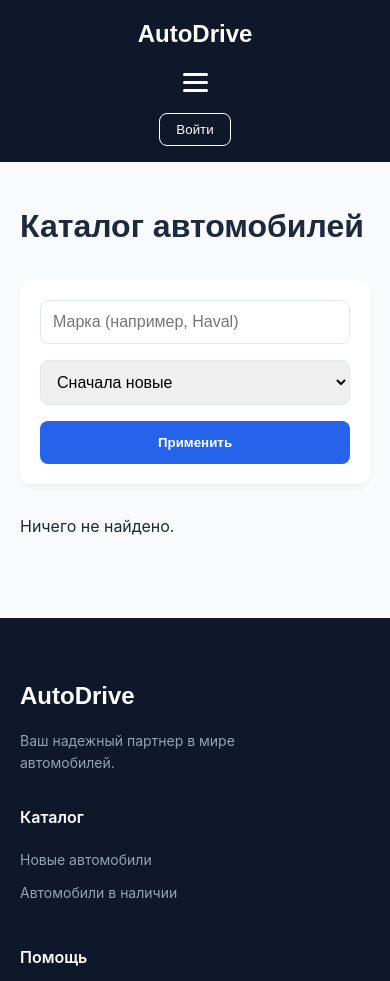
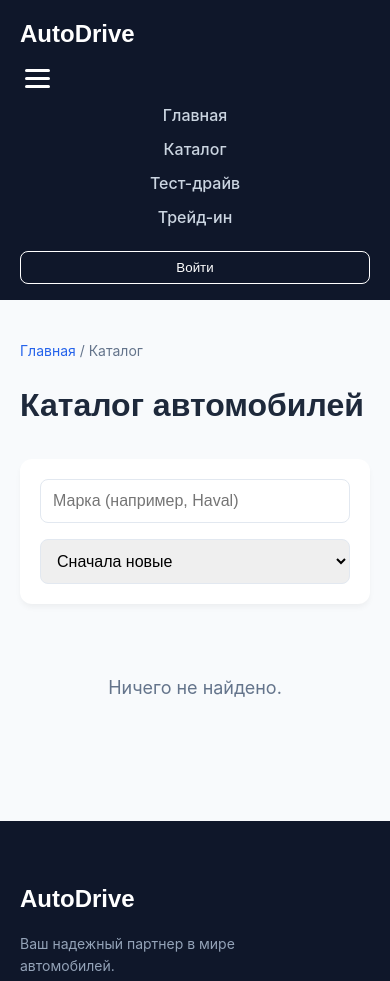
Before and after one commit to dasvmilll/autosalon, a Django app: page /catalog/ in a window 390 px wide. Shown: the top 981 px of the page. Run offline with Django 5.2, Linux system fonts and the light colour scheme; data that the repository does not hold is empty.

Commit message:
Занятие 9: реализован живой фильтр каталога и обновлены стили

```diff
--- a/static/css/style.css
+++ b/static/css/style.css
@@ -1,4 +1,3 @@
-/* 1. БАЗА И ПЕРЕМЕННЫЕ */
 :root {
     --primary: #0F172A;
     --accent: #2563EB;
@@ -8,7 +7,7 @@
     --white: #FFFFFF;
     --border: #E2E8F0;
     --danger: #EF4444;
-    --shadow: 0 4px 6px -1px rgba(0,0,0,0.05);
+    --shadow: 0 4px 6px -1px rgba(0, 0, 0, 0.05);
 }
 
 * { box-sizing: border-box; margin: 0; padding: 0; }
@@ -25,71 +24,122 @@ body {
 
 .container { max-width: 1200px; margin: 0 auto; padding: 0 20px; width: 100%; }
 
-/* 2. ШАПКА */
-.site-header { background: var(--primary); color: var(--white); padding: 16px 0; }
-.header-inner { display: flex; justify-content: space-between; align-items: center; }
+/* ШАПКА */
+.site-header { background: var(--primary); color: var(--white); padding: 16px 0; position: sticky; top: 0; z-index: 100; }
+.header-inner { display: flex; justify-content: space-between; align-items: center; gap: 20px; flex-wrap: wrap; }
 .logo { color: var(--white); text-decoration: none; font-weight: 800; font-size: 24px; font-family: 'Montserrat', sans-serif; }
 .nav-links { display: flex; gap: 24px; list-style: none; }
 .nav-links a { color: #CBD5E1; text-decoration: none; font-weight: 500; }
 .nav-links a:hover { color: var(--white); }
-.btn-login { background: transparent; border: 1px solid var(--white); color: var(--white); padding: 8px 16px; border-radius: 8px; cursor: pointer; }
+.btn-login { background: transparent; border: 1px solid var(--white); color: var(--white); padding: 8px 16px; border-radius: 8px; cursor: pointer; text-decoration: none; display: inline-block; }
 
-/* 3. ОСНОВНОЙ КОНТЕНТ*/
+/* Бургер */
+.burger-menu { display: none; background: none; border: none; cursor: pointer; flex-direction: column; gap: 5px; padding: 5px; }
+.burger-menu span { width: 25px; height: 3px; background: var(--white); border-radius: 2px; transition: 0.3s; }
+.burger-menu.active span:nth-child(1) { transform: rotate(45deg) translate(5px, 5px); }
+.burger-menu.active span:nth-child(2) { opacity: 0; }
+.burger-menu.active span:nth-child(3) { transform: rotate(-45deg) translate(5px, -5px); }
+
+/* Поиск */
+.header-search { position: relative; flex: 1; max-width: 250px; }
+.header-search input { width: 100%; padding: 8px 12px; border-radius: 6px; border: 1px solid var(--border); font-size: 14px; }
+#searchLoader { display: none; position: absolute; top: 100%; left: 0; font-size: 12px; color: #64748B; background: var(--white); padding: 4px 8px; border-radius: 4px; z-index: 1001; }
+#searchResults { display: none; position: absolute; top: 100%; left: 0; right: 0; background: #fff; border: 1px solid var(--border); border-radius: 8px; box-shadow: 0 4px 12px rgba(0, 0, 0, 0.1); z-index: 1000; max-height: 300px; overflow-y: auto; }
+.search-item { padding: 10px 12px; border-bottom: 1px solid var(--border); cursor: pointer; font-size: 14px; transition: background 0.2s; }
+.search-item:hover { background: #F1F5F9; }
+.search-item:last-child { border-bottom: none; }
+
+/* Хлебные крошки */
+.breadcrumbs { font-size: 14px; color: #64748B; margin-bottom: 20px; }
+.breadcrumbs a { color: var(--accent); text-decoration: none; }
+
+/* Основной контент */
 .site-main { flex: 1; padding: 40px 0 80px 0; }
 h1 { font-family: 'Montserrat', sans-serif; margin-bottom: 30px; }
 
-/* 4. ГЛАВНАЯ */
+/* Главная */
 .hero-title { text-align: center; font-size: 36px; margin-bottom: 30px; }
 .search-section { margin-bottom: 60px; }
 .search-box { display: flex; gap: 16px; max-width: 800px; margin: 0 auto; }
 .search-box input { flex: 1; padding: 14px; border: 1px solid var(--border); border-radius: 8px; font-size: 16px; }
-.btn-primary { background: var(--accent); color: var(--white); border: none; padding: 14px 24px; border-radius: 8px; font-weight: 600; cursor: pointer; text-decoration: none; display: inline-block; }
+.btn-primary { background: var(--accent); color: var(--white); border: none; padding: 14px 24px; border-radius: 8px; font-weight: 600; cursor: pointer; text-decoration: none; display: inline-block; text-align: center; }
 .btn-primary:hover { background: var(--accent-hover); }
+.btn-primary:disabled { background: #94A3B8; cursor: not-allowed; }
+.btn-full { width: 100%; }
+.btn-inline { display: inline-block; margin-bottom: 20px; }
 
-/* 5. СЕТКА КАРТОЧЕК (FLEXBOX) */
+/* Карточки */
 .cards-grid { display: flex; flex-wrap: wrap; gap: 24px; margin-top: 20px; }
-.card { flex: 1 1 calc(33.333% - 16px); min-width: 280px; background: var(--white); border-radius: 12px; border: 1px solid var(--border); box-shadow: var(--shadow); overflow: hidden; }
-.card-img { height: 200px; background: #E2E8F0; display: flex; align-items: center; justify-content: center; color: #64748B; }
+.card { flex: 1 1 calc(33.333% - 16px); min-width: 280px; background: var(--white); border-radius: 12px; border: 1px solid var(--border); box-shadow: var(--shadow); overflow: hidden; transition: transform 0.2s; }
+.card:hover { transform: translateY(-3px); box-shadow: 0 8px 20px rgba(0,0,0,0.1); }
+.card-img { position: relative; height: 200px; background: #E2E8F0; overflow: hidden; }
+.card-img img { width: 100%; height: 100%; object-fit: cover; display: block; }
 .card-body { padding: 20px; }
 .card-title { font-size: 18px; margin-bottom: 8px; }
 .card-subtitle { color: #64748B; font-size: 14px; margin-bottom: 8px; }
 .card-price { font-size: 20px; font-weight: 700; color: var(--danger); margin-bottom: 16px; }
 .btn-secondary { display: block; text-align: center; padding: 10px; border: 1px solid var(--border); border-radius: 8px; color: var(--primary); text-decoration: none; }
 
-/* 6. КАТАЛОГ И ФИЛЬТРЫ */
+/* Бейджи статусов */
+.status-badge { position: absolute; top: 10px; right: 10px; padding: 4px 10px; border-radius: 20px; font-size: 12px; font-weight: 600; }
+.status-badge.reserved { background: #FEF3C7; color: #92400E; }
+.status-badge.sold { background: #FEE2E2; color: #991B1B; }
+
+/* Каталог */
 .filters-bar { background: #fff; padding: 20px; border-radius: 12px; box-shadow: var(--shadow); margin-bottom: 30px; }
 .filters-form { display: flex; gap: 16px; flex-wrap: wrap; }
 .filters-form input, .filters-form select { flex: 1; min-width: 200px; padding: 12px; border: 1px solid var(--border); border-radius: 8px; font-size: 16px; }
 .pagination { display: flex; justify-content: center; align-items: center; gap: 20px; margin-top: 40px; padding: 20px 0; }
 .pagination a { color: var(--accent); text-decoration: none; font-weight: 600; }
 .pagination .current-page { font-weight: 700; color: var(--primary); }
+.catalog-loader { text-align: center; padding: 20px; color: #64748B; font-weight: 500; margin-bottom: 20px; }
+#carsGrid { transition: opacity 0.3s ease; }
+.empty-state { text-align: center; padding: 40px; color: #64748B; font-size: 18px; width: 100%; }
+.catalog-loader {display: none;text-align: center;padding: 20px;color: #64748B;font-weight: 500;margin-bottom: 20px;}
 
-/* 7. ДЕТАЛЬНАЯ СТРАНИЦА АВТО */
+/* Детальная страница */
 .car-detail { display: flex; gap: 40px; background: #fff; padding: 40px; border-radius: 16px; box-shadow: var(--shadow); }
-.car-photo { flex: 1; height: 400px; background: #E2E8F0; border-radius: 12px; display: flex; align-items: center; justify-content: center; color: #64748B; }
+.car-photo { flex: 1; height: 400px; background: #E2E8F0; border-radius: 12px; overflow: hidden; }
+.car-photo img { width: 100%; height: 100%; object-fit: cover; }
 .car-info { flex: 1; }
 .car-subtitle { color: #64748B; margin-bottom: 10px; }
 .car-price { font-size: 28px; font-weight: 700; color: var(--danger); margin-bottom: 20px; }
 .car-specs { list-style: none; margin-bottom: 30px; line-height: 2; }
 
-/* 8. КАРТОЧКИ СЛОТОВ И КНОПКА ЗАПИСИ */
+/* Слоты */
 .slot-header { display: flex; justify-content: space-between; align-items: center; margin-bottom: 12px; border-bottom: 1px solid var(--border); padding-bottom: 10px; }
 .slot-header h3 { margin: 0; font-size: 18px; color: var(--primary); }
 .slot-date { font-size: 14px; color: #64748B; font-weight: 600; background: #F1F5F9; padding: 4px 10px; border-radius: 20px; }
 .slot-time { font-size: 16px; font-weight: 600; color: var(--primary); margin-bottom: 8px; }
 .slot-manager { font-size: 14px; color: #64748B; margin-bottom: 20px; }
-.btn-book { display: inline-flex; align-items: center; justify-content: center; background: var(--accent); color: var(--white); text-decoration: none; padding: 10px 20px; border-radius: 8px; font-size: 15px; font-weight: 600; transition: all 0.2s ease; width: 100%; box-sizing: border-box; }
+.btn-book { display: inline-flex; align-items: center; justify-content: center; background: var(--accent); color: var(--white); text-decoration: none; padding: 10px 20px; border-radius: 8px; font-size: 15px; font-weight: 600; transition: all 0.2s ease; width: 100%; }
 .btn-book:hover { background: var(--accent-hover); transform: translateY(-2px); box-shadow: 0 4px 12px rgba(37, 99, 235, 0.3); }
-.btn-book:active { transform: translateY(0); }
 
-/* 9. ТАБЛИЦЫ */
+/* Таблицы */
 .table-wrapper { background: #fff; border-radius: 12px; box-shadow: var(--shadow); overflow: hidden; }
 table { width: 100%; border-collapse: collapse; text-align: left; }
 th { background: #F1F5F9; padding: 16px; font-weight: 600; color: var(--primary); }
 td { padding: 16px; border-bottom: 1px solid var(--border); }
 tr:last-child td { border-bottom: none; }
 
-/* 10. ПОДВАЛ */
+/* Формы */
+.form-card { background: #fff; padding: 30px; border-radius: 12px; box-shadow: var(--shadow); max-width: 600px; margin: 0 auto; }
+.form-card h2 { margin-bottom: 20px; text-align: center; }
+.form-group { margin-bottom: 20px; }
+.form-group label { display: block; margin-bottom: 8px; font-weight: 500; font-size: 14px; }
+.form-control { width: 100%; padding: 12px; border: 1px solid var(--border); border-radius: 8px; font-size: 16px; }
+.form-control:focus { outline: none; border-color: var(--accent); }
+.form-hint { font-size: 12px; color: #64748B; margin-top: 5px; }
+.errorlist { color: var(--danger); font-size: 14px; margin-top: 5px; }
+.js-error { color: var(--danger); font-size: 14px; margin-top: 5px; }
+
+/* Сообщения */
+.alert { padding: 15px; border-radius: 8px; margin-bottom: 20px; }
+.alert-success { background: #D1FAE5; color: #065F46; }
+.alert-error { background: #FEE2E2; color: #991B1B; }
+.alert-info { background: #DBEAFE; color: #1E40AF; }
+
+/* Подвал */
 .site-footer { background-color: var(--primary); color: #CBD5E1; padding-top: 60px; margin-top: auto; }
 .footer-grid { display: grid; grid-template-columns: 2fr 1fr 1fr 1.5fr; gap: 40px; margin-bottom: 40px; }
 .footer-logo { color: var(--white); text-decoration: none; font-family: 'Montserrat', sans-serif; font-weight: 800; font-size: 24px; display: inline-block; margin-bottom: 16px; }
@@ -101,25 +151,95 @@ tr:last-child td { border-bottom: none; }
 .footer-links a:hover { color: var(--white); text-decoration: underline; }
 .footer-bottom { border-top: 1px solid rgba(255, 255, 255, 0.1); padding: 20px 0; }
 .footer-bottom-inner { display: flex; justify-content: space-between; align-items: center; font-size: 14px; color: #64748B; }
-/* Бургер-меню (по умолчанию скрыто) */
-.burger-menu { display: none; background: none; border: none; cursor: pointer; flex-direction: column; gap: 5px; padding: 5px; }
-.burger-menu span { width: 25px; height: 3px; background: var(--white); border-radius: 2px; transition: 0.3s; }
 
+/* Адаптивность */
 @media (max-width: 768px) {
-    .burger-menu { display: flex; } /* Показываем бургер */
-    .nav-links { display: none; width: 100%; flex-direction: column; } /* Скрываем меню */
-    .nav-links.active { display: flex; } /* Показываем меню при клике */
+    .header-inner {
+        flex-direction: column;
+        align-items: stretch;
+        gap: 12px;
+    }
+
+    .burger-menu {
+        display: flex;
+        align-self: flex-end;
+        order: 1;
+    }
+
+    .logo {
+        align-self: flex-start;
+        order: 0;
+    }
+
+    .header-search {
+        order: 2;
+        max-width: 100%;
+    }
+
+    #mainNav {
+        display: none;
+        width: 100%;
+        order: 3;
+    }
+
+    #mainNav.mobile-open {
+        display: block;
+    }
+
+    .nav-links {
+        flex-direction: column;
+        text-align: center;
+        gap: 10px;
+        padding: 10px 0;
+    }
+
+    .btn-login {
+        order: 4;
+        width: 100%;
+        text-align: center;
+    }
+
+    .search-box {
+        flex-direction: column;
+    }
+
+    .card {
+        flex: 1 1 100%;
+    }
+
+    .hero-title {
+        font-size: 26px;
+    }
+
+    .car-detail {
+        flex-direction: column;
+        padding: 20px;
+    }
+
+    .car-photo {
+        height: 250px;
+    }
+
+    .filters-form {
+        flex-direction: column;
+    }
+
+    .footer-grid {
+        grid-template-columns: 1fr;
+        gap: 30px;
+    }
+
+    .footer-bottom-inner {
+        flex-direction: column;
+        gap: 16px;
+        text-align: center;
+    }
 }
-/* 11. АДАПТИВНОСТЬ */
-@media (max-width: 768px) {
-    .header-inner { flex-direction: column; gap: 16px; }
-    .nav-links { flex-direction: column; text-align: center; }
-    .search-box { flex-direction: column; }
-    .card { flex: 1 1 100%; }
-    .hero-title { font-size: 26px; }
-    .car-detail { flex-direction: column; padding: 20px; }
-    .car-photo { height: 250px; }
-    .filters-form { flex-direction: column; }
-    .footer-grid { grid-template-columns: 1fr; gap: 30px; }
-    .footer-bottom-inner { flex-direction: column; gap: 16px; text-align: center; }
+
+/* Убираем дублирующие правила для картинок */
+.card-img img, .car-photo img {
+    width: 100%;
+    height: 100%;
+    object-fit: cover;
+    display: block;
 }
--- a/templates/catalog/list.html
+++ b/templates/catalog/list.html
@@ -1,25 +1,37 @@
 {% extends 'base.html' %}
+{% load custom_filters %}
+
 {% block title %}Каталог — AutoDrive{% endblock %}
 
 {% block content %}
+    <nav class="breadcrumbs">
+        <a href="{% url 'core:home' %}">Главная</a> / <span>Каталог</span>
+    </nav>
+
     <h1>Каталог автомобилей</h1>
 
     <div class="filters-bar">
-        <form method="get" class="filters-form">
-            <input type="text" name="brand" placeholder="Марка (например, Haval)" value="{{ request.GET.brand }}">
-            <select name="sort">
+        <form id="filterForm" class="filters-form">
+            <input type="text" name="brand" id="filterBrand" placeholder="Марка (например, Haval)" value="{{ request.GET.brand }}">
+            <select name="sort" id="filterSort">
                 <option value="">Сначала новые</option>
                 <option value="price_asc" {% if request.GET.sort == 'price_asc' %}selected{% endif %}>Цена: по возрастанию</option>
                 <option value="price_desc" {% if request.GET.sort == 'price_desc' %}selected{% endif %}>Цена: по убыванию</option>
             </select>
-            <button type="submit" class="btn-primary">Применить</button>
         </form>
     </div>
 
-    <div class="cards-grid">
+    <div id="catalogLoader" class="catalog-loader">Загрузка автомобилей...</div>
+
+    <div class="cards-grid" id="carsGrid">
         {% for car in cars %}
             <article class="card">
-                <div class="card-img">Фото</div>
+                <div class="card-img">
+                    <img src="{{ car.trim.car_model|get_car_image }}" alt="{{ car.trim.car_model }}" width="400" height="200" loading="lazy">
+                    {% if car.status == 'reserved' %}
+                        <span class="status-badge reserved">Забронирован</span>
+                    {% endif %}
+                </div>
                 <div class="card-body">
                     <h3 class="card-title">{{ car.trim.car_model.brand }} {{ car.trim.car_model.name }}</h3>
                     <p class="card-subtitle">{{ car.trim.name }} · {{ car.color }}</p>
@@ -28,12 +40,14 @@
                 </div>
             </article>
         {% empty %}
-            <p>Ничего не найдено.</p>
+            <div class="empty-state">
+                <p>Ничего не найдено.</p>
+            </div>
         {% endfor %}
     </div>
 
     {% if page_obj.has_other_pages %}
-        <div class="pagination">
+        <div class="pagination" id="paginationBlock">
             {% if page_obj.has_previous %}
                 <a href="?page={{ page_obj.previous_page_number }}{% if request.GET.brand %}&brand={{ request.GET.brand }}{% endif %}{% if request.GET.sort %}&sort={{ request.GET.sort }}{% endif %}">← Назад</a>
             {% endif %}
```
